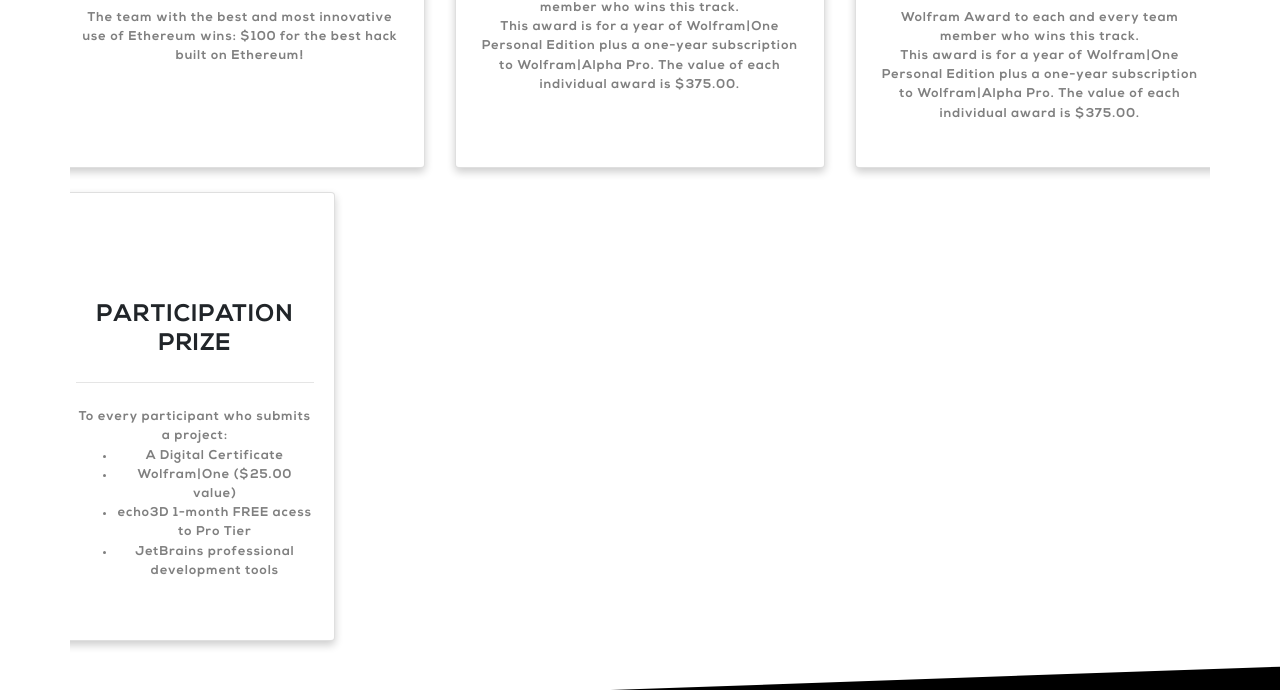
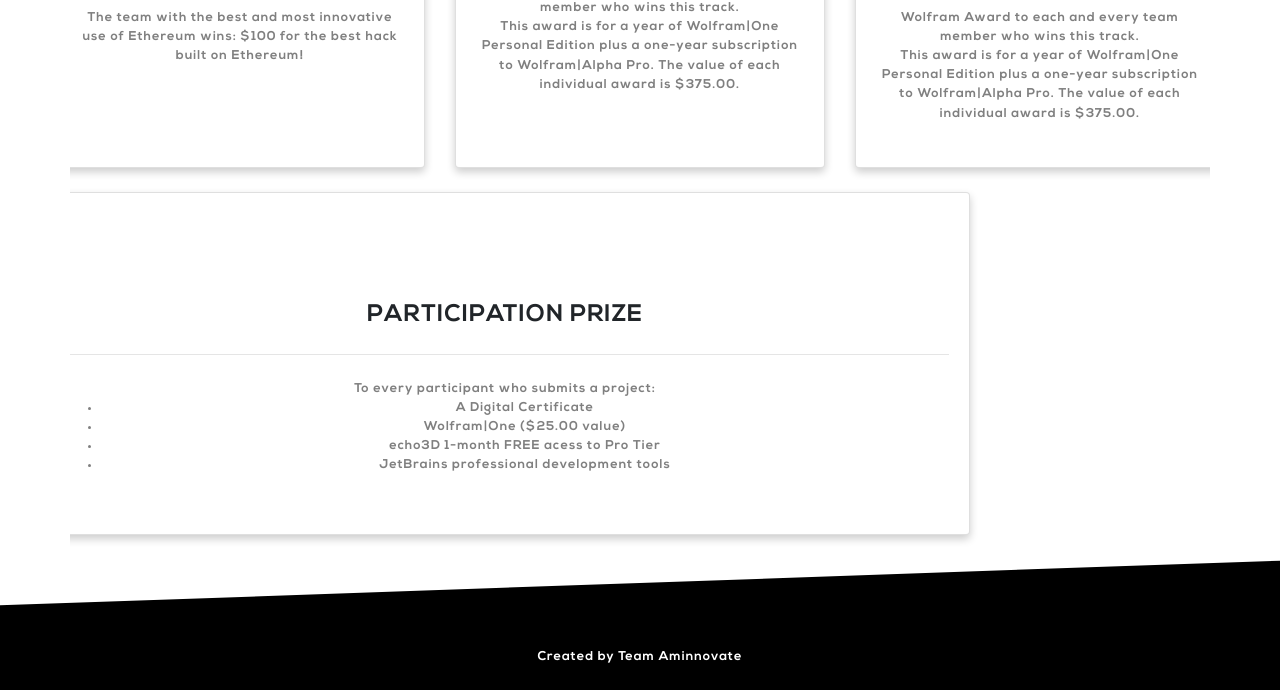
Before and after one commit to HVbajoria/Aminnovate, a website with bundled scripts: page prizes.html in a window 1280 px wide. Shown: the part 1399-2089 px from the top of the page. Built offline with nearby package versions, Linux system fonts and the light colour scheme; some icons are missing.

Commit message:
Added track

```diff
--- a/prizes.html
+++ b/prizes.html
@@ -227,7 +227,7 @@
             </div>
         </div>
         <div class="row mt-4">
-                <div class="col-md-4 mb-3 mb-md-0 prize-bubble" style="width: 930px;">
+                <div class="mb-3 mb-md-0 prize-bubble" style="width: 930px;">
                     <div class="card py-4 h-100">
                         <div class="card-body text-center">
                             <i class="fas fa-user-group text-primary mb-2" alt="Participation Logo" class="mb-2" style="width: 50px; height: 50px;"></i>
```
